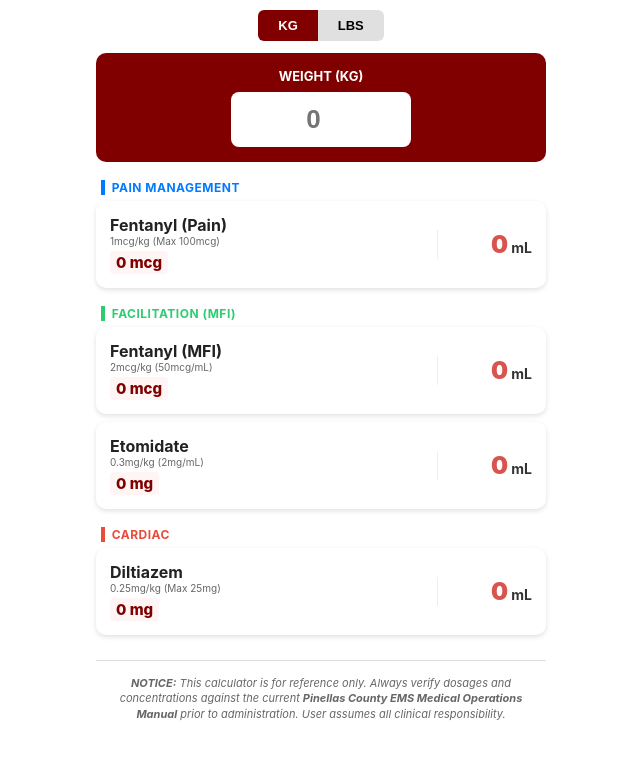
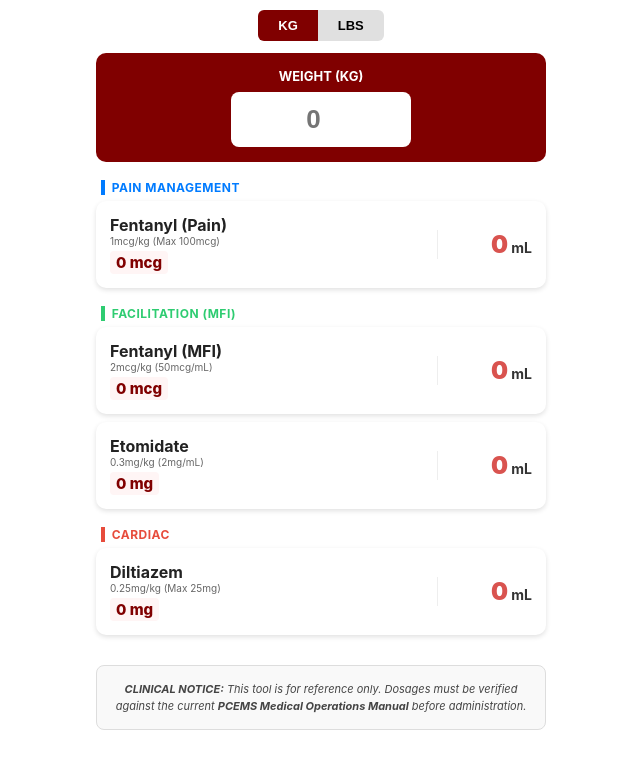
Before and after one commit to theo2238/drug-calculator, a plain HTML site: page index.html in a window 1280 px wide. Shown: the whole page, without its empty margins (319-959 px from the left). Drawn offline with Linux system fonts and the light colour scheme.

Commit message:
Update index.html

```diff
--- a/index.html
+++ b/index.html
@@ -12,57 +12,42 @@
         }
         .container { width: 100%; max-width: 450px; min-width: 280px; }
 
-        /* UNIT TOGGLE */
         .toggle-row { display: flex; justify-content: center; margin-bottom: 12px; }
-        .tgl {
-            background: #e0e0e0; border: none; padding: 8px 20px;
-            font-size: 13px; font-weight: bold; cursor: pointer;
-        }
+        .tgl { background: #e0e0e0; border: none; padding: 8px 20px; font-size: 13px; font-weight: bold; cursor: pointer; }
         .tgl.active { background: #800000; color: white; }
         .t-left { border-radius: 6px 0 0 6px; }
         .t-right { border-radius: 0 6px 6px 0; }
 
-        /* WEIGHT INPUT */
-        .header-box {
-            background: #800000; color: white; padding: 15px;
-            border-radius: 10px; text-align: center; margin-bottom: 15px;
-        }
-        input {
-            width: 100%; max-width: 180px; padding: 12px; font-size: 26px;
-            font-weight: bold; border-radius: 8px; border: none;
-            text-align: center; margin-top: 8px; outline: none;
-        }
+        .header-box { background: #800000; color: white; padding: 15px; border-radius: 10px; text-align: center; margin-bottom: 15px; }
+        input { width: 100%; max-width: 180px; padding: 12px; font-size: 26px; font-weight: bold; border-radius: 8px; border: none; text-align: center; margin-top: 8px; outline: none; }
 
-        /* MEDICATION CARDS */
         .section-name { font-size: 12px; font-weight: bold; text-transform: uppercase; margin: 18px 0 6px 5px; letter-spacing: 0.5px; }
         .blue { color: #007bff; border-left: 4px solid #007bff; }
         .green { color: #2ecc71; border-left: 4px solid #2ecc71; }
         .red { color: #e74c3c; border-left: 4px solid #e74c3c; }
 
-        .card {
-            background: white; border-radius: 10px; padding: 14px;
-            margin-bottom: 8px; display: flex; justify-content: space-between;
-            align-items: center; box-shadow: 0 2px 5px rgba(0,0,0,0.12);
-        }
+        .card { background: white; border-radius: 10px; padding: 14px; margin-bottom: 8px; display: flex; justify-content: space-between; align-items: center; box-shadow: 0 2px 5px rgba(0,0,0,0.12); }
         .med-info { display: flex; flex-direction: column; flex: 1; }
         .m-name { font-weight: bold; color: #222; font-size: 16px; }
         .m-prot { font-size: 10px; color: #666; margin-bottom: 4px; }
-
-        .m-dose {
-            font-size: 15px; color: #800000; font-weight: 800;
-            background: #fff5f5; padding: 2px 6px; border-radius: 4px;
-            display: inline-block; width: fit-content;
-        }
+        .m-dose { font-size: 15px; color: #800000; font-weight: 800; background: #fff5f5; padding: 2px 6px; border-radius: 4px; display: inline-block; width: fit-content; }
 
         .m-vol { text-align: right; min-width: 95px; border-left: 1px solid #eee; padding-left: 10px; }
         .val { font-size: 24px; font-weight: 900; color: #d9534f; }
         .unit-label { font-size: 14px; color: #333; font-weight: bold; }
 
-        /* DISCLAIMER STYLE */
-        .disclaimer {
-            margin-top: 25px; padding: 15px; font-size: 11px;
-            color: #666; text-align: center; line-height: 1.4;
-            border-top: 1px solid #ddd; font-style: italic;
+        /* THE DISCLAIMER */
+        .footer-disclaimer {
+            margin-top: 30px;
+            padding: 15px;
+            font-size: 11px;
+            color: #444;
+            text-align: center;
+            line-height: 1.5;
+            background: #f9f9f9;
+            border: 1px solid #ddd;
+            border-radius: 8px;
+            font-style: italic;
         }
     </style>
 </head>
@@ -116,11 +101,8 @@
             <div class="m-vol"><span class="val" id="d_ml">0</span><span class="unit-label"> mL</span></div>
         </div>
 
-        <div class="disclaimer">
-            <strong>NOTICE:</strong> This calculator is for reference only.
-            Always verify dosages and concentrations against the current
-            <strong>Pinellas County EMS Medical Operations Manual</strong>
-            prior to administration. User assumes all clinical responsibility.
+        <div class="footer-disclaimer">
+            <strong>CLINICAL NOTICE:</strong> This tool is for reference only. Dosages must be verified against the current <strong>PCEMS Medical Operations Manual</strong> before administration.
         </div>
     </div>
 
@@ -139,27 +121,21 @@
             let kg = (unit === 'lbs') ? (val / 2.20462) : val;
 
             if (kg > 0) {
+                // Pain Fentanyl: 1mcg/kg (Max 100mcg)
                 let fpMcg = Math.min(kg * 1, 100);
                 document.getElementById('fP_mg').innerText = fpMcg.toFixed(1) + " mcg";
                 document.getElementById('fP_ml').innerText = (fpMcg / 50).toFixed(2);
 
+                // MFI Fentanyl: 2mcg/kg (No Max)
                 let fmMcg = kg * 2;
                 document.getElementById('fM_mg').innerText = fmMcg.toFixed(1) + " mcg";
                 document.getElementById('fM_ml').innerText = (fmMcg / 50).toFixed(2);
 
+                // Etomidate: 0.3mg/kg
                 let eMg = kg * 0.3;
                 document.getElementById('e_mg').innerText = eMg.toFixed(1) + " mg";
                 document.getElementById('e_ml').innerText = (eMg / 2).toFixed(2);
 
+                // Diltiazem: 0.25mg/kg (Max 25mg)
                 let dMg = Math.min(kg * 0.25, 25);
                 document.getElementById('d_mg').innerText = dMg.toFixed(1) + " mg";
-                document.getElementById('d_ml').innerText = (dMg / 5).toFixed(2);
-            } else {
-                ['fP_ml','fM_ml','e_ml','d_ml'].forEach(id => document.getElementById(id).innerText = "0");
-                ['fP_mg','fM_mg'].forEach(id => document.getElementById(id).innerText = "0 mcg");
-                ['e_mg','d_mg'].forEach(id => document.getElementById(id).innerText = "0 mg");
-            }
-        }
-    </script>
-</body>
-</html>
```
